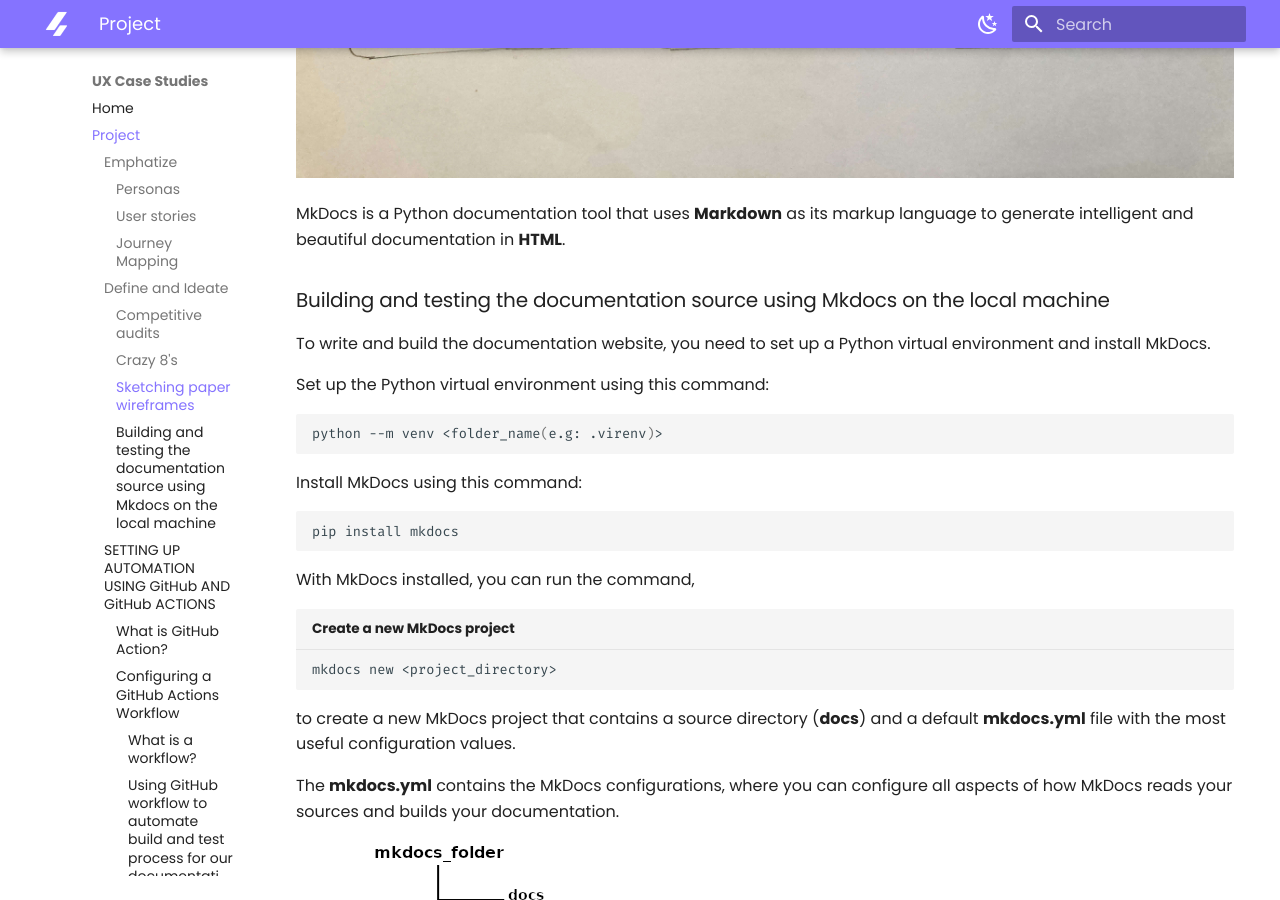
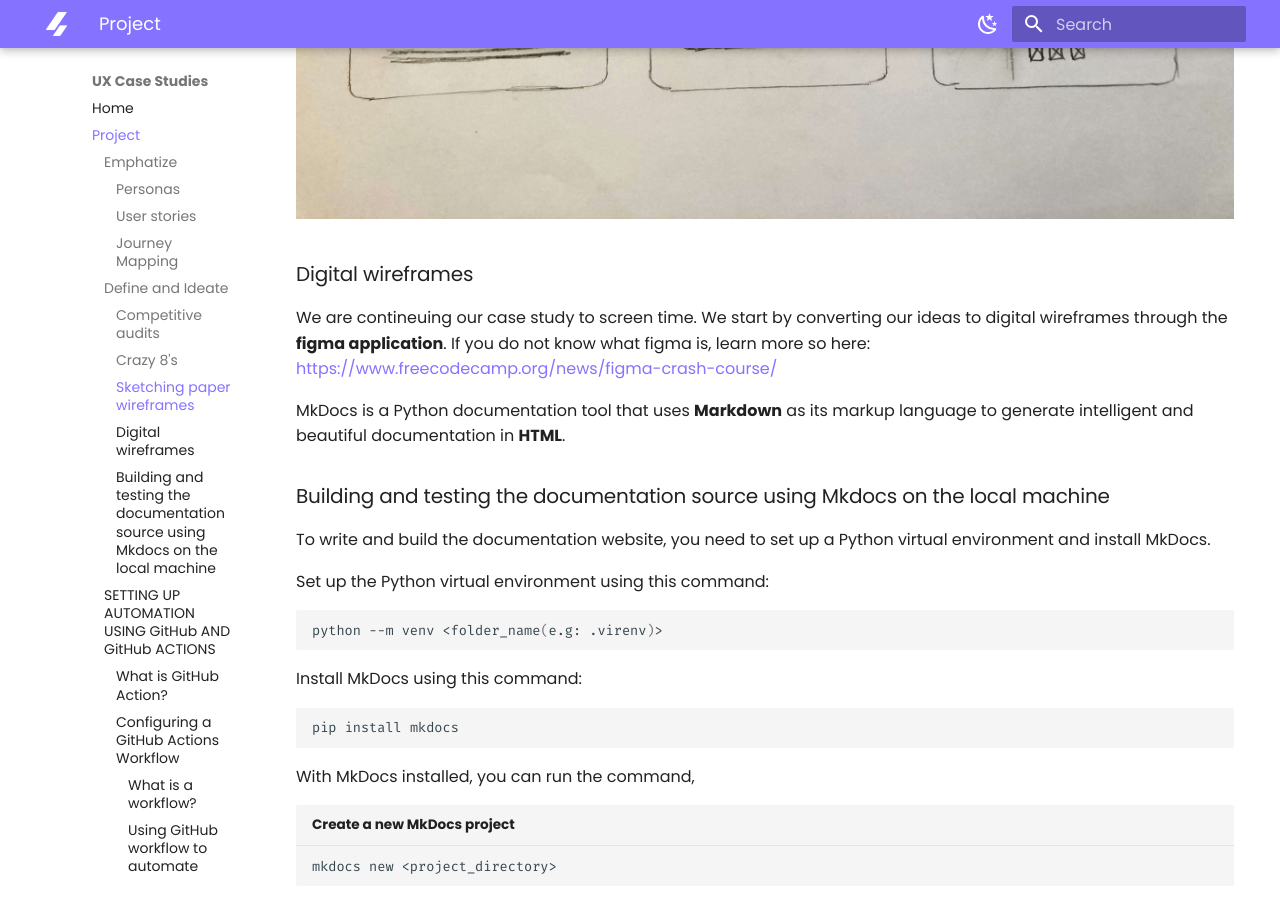
Before and after one commit to divstackio/docs-study, an MkDocs documentation site: the page built from docs/project.md, in a window 1280 px wide and 900 px high, scrolled down 11075 px. Built offline with MkDocs 1.6.1 and Material for MkDocs 9.7.7, drawn with Linux system fonts in a browser that asks for light colours.

Commit message:
Update project.md

```diff
--- a/docs/project.md
+++ b/docs/project.md
@@ -137,6 +137,7 @@
 
 [![Watch the video](img/thumb.png)](https://studies.divstack.io/crazy8.mp4)
 
+<br>
 
 ### Sketching paper wireframes ###
 Wireframes help us establish the basic layout of a screen. A layout is the structure that supports how visual components on a page are arranged, like images, text, and icons. Because paper wireframes are inexpensive and easy to create, you can draw multiple wireframes for the same screen of an app or website to explore a bunch of design possibilities.
@@ -149,7 +150,10 @@
 
 
 
+### Digital wireframes ###
 
+We are contineuing our case study to screen time. We start by converting our ideas to digital wireframes through the **figma application**.
+If you do not know what figma is, learn more so here: <https://www.freecodecamp.org/news/figma-crash-course/>
 
 
 MkDocs is a Python documentation tool that uses **Markdown** as its
```
